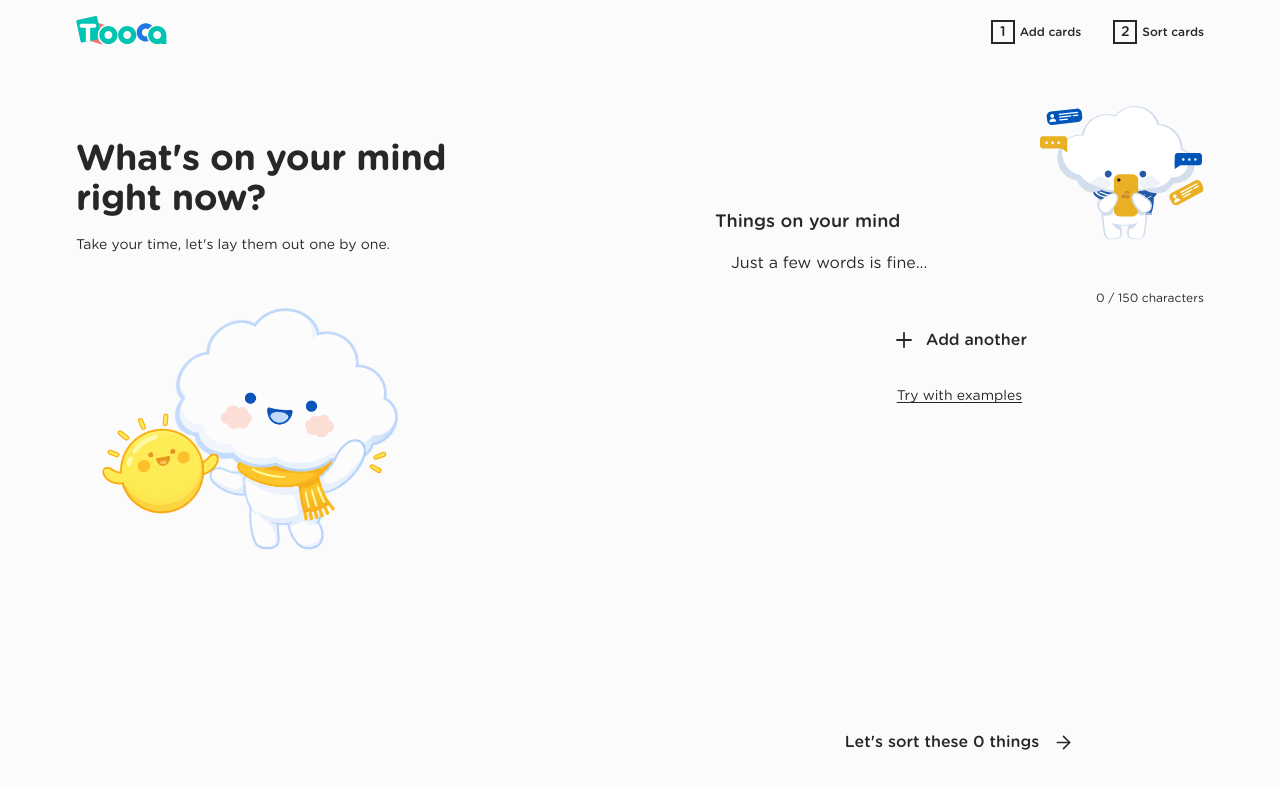
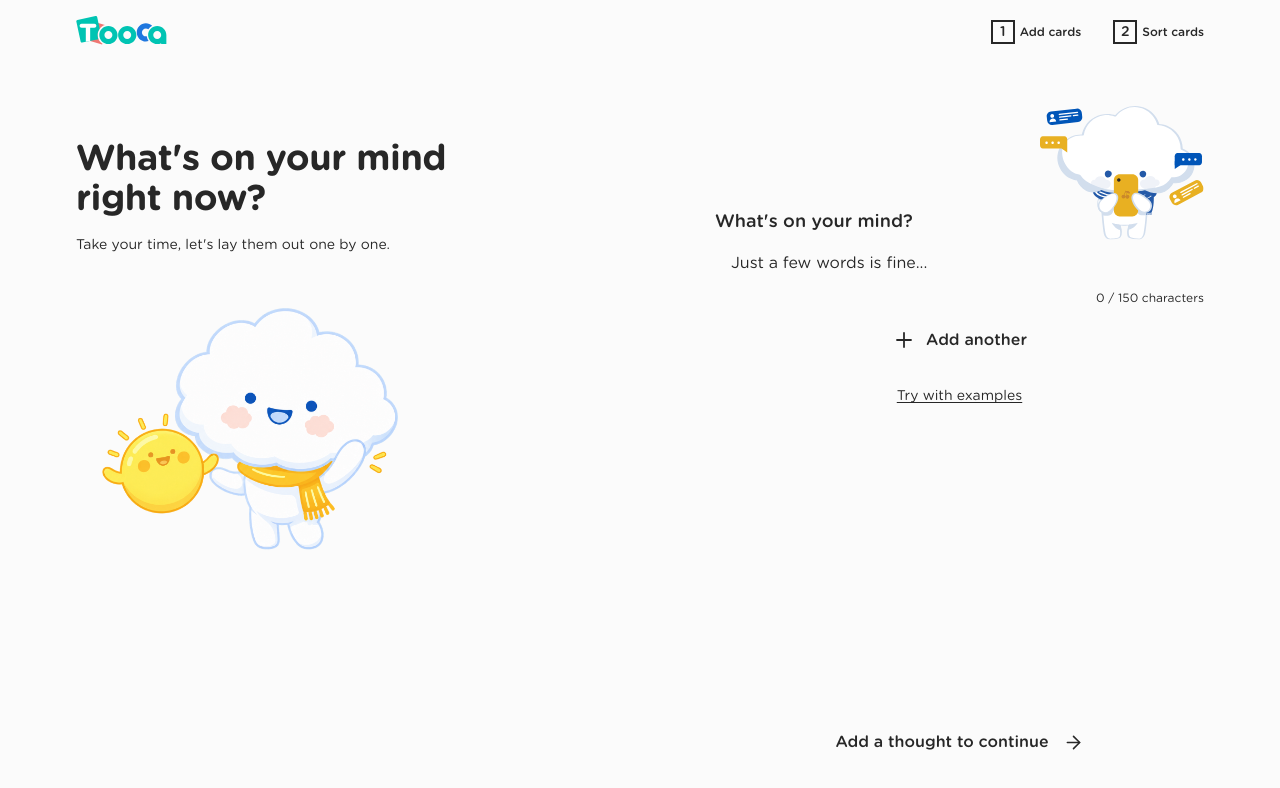
Before and after one commit to AranGit/tooca, a React (Vite) app: page / in a window 1280 px wide. Shown: the top 788 px of the page. Built offline with nearby package versions, Linux system fonts and the light colour scheme.

Commit message:
Clarify empty setup state

```diff
--- a/scripts/verify-sort.mjs
+++ b/scripts/verify-sort.mjs
@@ -36,7 +36,7 @@ async function openSetup(width, height) {
     }))
   })
   await page.goto('http://127.0.0.1:4173/')
-  await page.getByRole('textbox', { name: 'Things on your mind' }).waitFor()
+  await page.getByRole('textbox', { name: "What's on your mind?" }).waitFor()
   await page.evaluate(() => document.fonts.ready)
   return page
 }
--- a/src/features/setup/SetupScreen.tsx
+++ b/src/features/setup/SetupScreen.tsx
@@ -8,6 +8,7 @@ import { useFrozenSessionValue, useSessionStore } from '@/store/session'
 import { pickExamples, WORRY_EXAMPLES } from './examples'
 
 function cardCountLabel(count: number) {
+  if (count === 0) return 'Add a thought to continue'
   return `Let's sort these ${count} ${count === 1 ? 'thing' : 'things'}`
 }
 
@@ -64,7 +65,7 @@ export function SetupScreen({ shouldFocusHeading = false }: { shouldFocusHeading
       <div className="setup-workspace">
         <form className="thought-form" onSubmit={handleSubmit}>
           <div className="thought-form__heading">
-            <label htmlFor="thought-input">Things on your mind</label>
+            <label htmlFor="thought-input">What's on your mind?</label>
             <img
               className="setup-workspace__mascot"
               src={moocaUsingPhone}
@@ -106,7 +107,7 @@ export function SetupScreen({ shouldFocusHeading = false }: { shouldFocusHeading
         </button>
 
         <div className="thought-list-wrap">
-          <ul className="thought-list" aria-label="Things on your mind">
+          <ul className="thought-list" aria-label="Your thoughts">
             <AnimatePresence initial={false}>
               {thoughts.toReversed().map((thought) => (
                 <motion.li
```
Also changed, not shown: 1 other file (tests, documents, lock files or other folders).
